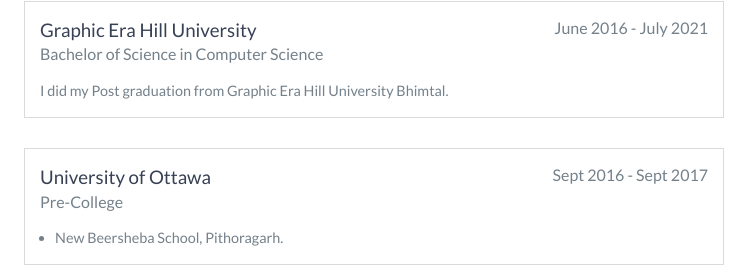
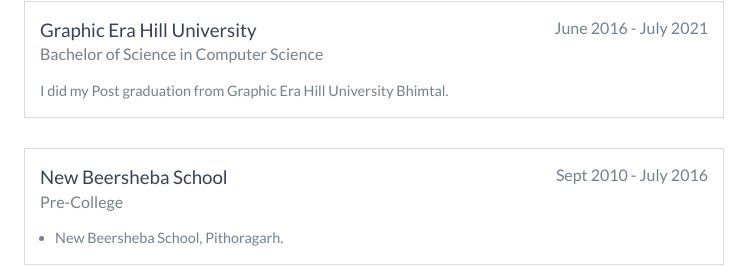
Before and after one commit to iamchampion/sandeep, a website: page index.html in a window 1280 px wide. Shown: the part 1697-1963 px from the top of the page, 266-1014 px from the left. Drawn offline with nearby package versions, Linux system fonts and the light colour scheme.

Commit message:
Update index.html

```diff
--- a/index.html
+++ b/index.html
@@ -120,8 +120,8 @@
         <!-- End .education-block -->
 
         <div class="education-block">
-            <h3>University of Ottawa</h3>
-            <span class="education-date">Sept 2016 - Sept 2017</span>
+            <h3>New Beersheba School</h3>
+            <span class="education-date">Sept 2010 - July 2016</span>
             <h4>Pre-College</h4>
             <ul>
                 <li>
```
